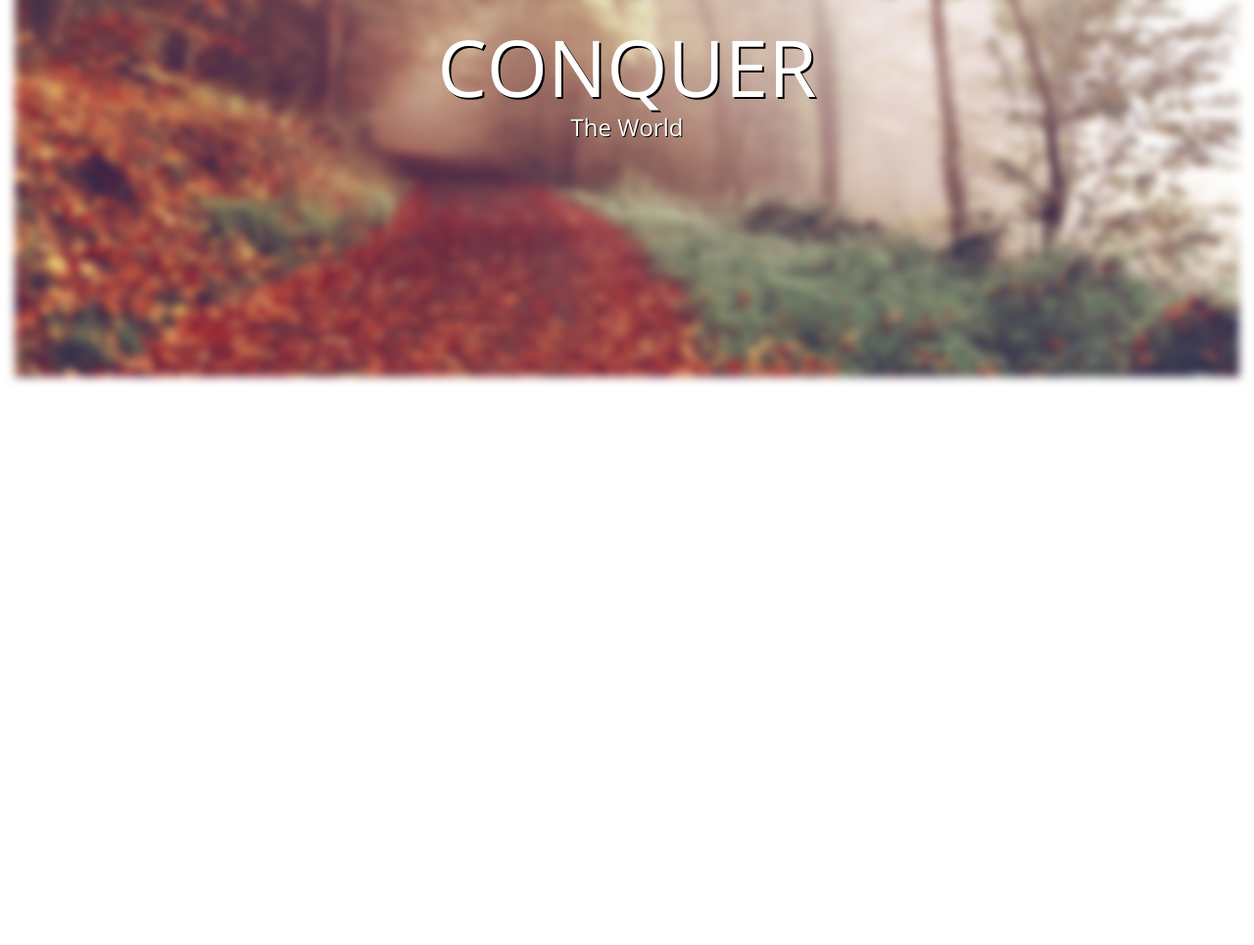
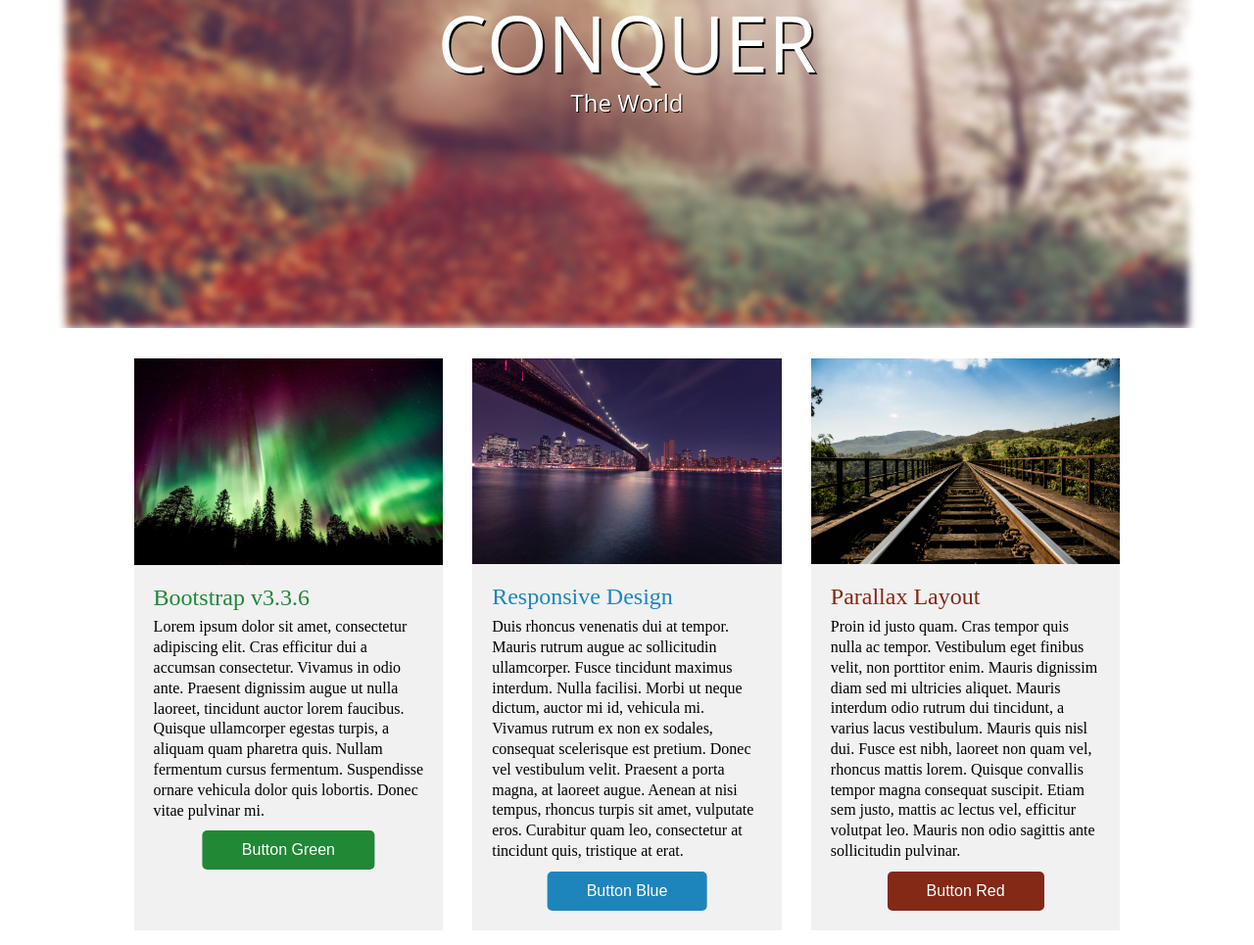
Before and after one commit to cchitla/html-exercise, a plain HTML site: page index.html in a window 1280 px wide. Shown: the part 290-1255 px from the top of the page at 98% size. Before the commit the page ends 800 px from the top, so only its background shows below. Drawn offline with nearby package versions, Linux system fonts and the light colour scheme.

Commit message:
created three col cards

```diff
--- a/index.html
+++ b/index.html
@@ -15,6 +15,8 @@
 </head>
 
 <body>
+
+
   <div id="nav">
     <span>
       <button class="nav-btn">Homepage</button>
@@ -24,6 +26,8 @@
       <button class="nav-btn">External</button>
     </span>
   </div>
+
+
   <div id="jumbo">
     <img src="./assets/images/path.jpg" alt="forest path">
     <div id="jumbo-text">
@@ -32,6 +36,44 @@
     </div>
   </div>
 
+
+  <div class="three-col">
+    <div class="card">
+      <img src="./assets/images/aurora-borealis.jpg" alt="bike">
+      <div class="card-text">
+        <h4 class="green-text">Bootstrap v3.3.6</h4>
+        <p>Lorem ipsum dolor sit amet, consectetur adipiscing elit. Cras efficitur dui a accumsan consectetur. Vivamus in odio ante. Praesent dignissim augue ut nulla laoreet, tincidunt auctor lorem faucibus. Quisque ullamcorper egestas turpis, a aliquam quam pharetra quis. Nullam fermentum cursus fermentum. Suspendisse ornare vehicula dolor quis lobortis. Donec vitae pulvinar mi.</p>
+        <button class="green">Button Green</button>
+      </div>
+    </div>
+
+
+    <div class="card">
+      <img src="./assets/images/city-bridge.jpg" alt="bike">
+      <div class="card-text">
+        <h4 class="blue-text">Responsive Design</h4>
+        <p>Duis rhoncus venenatis dui at tempor. Mauris rutrum augue ac sollicitudin ullamcorper. Fusce tincidunt maximus interdum. Nulla facilisi. Morbi ut neque dictum, auctor mi id, vehicula mi. Vivamus rutrum ex non ex sodales, consequat scelerisque est pretium. Donec vel vestibulum velit. Praesent a porta magna, at laoreet augue. Aenean at nisi tempus, rhoncus turpis sit amet, vulputate eros. Curabitur quam leo, consectetur at tincidunt quis, tristique at erat.</p>
+        <button class="blue">Button Blue</button>
+      </div>
+
+    </div>
+
+    <div class="card">
+      <img src="./assets/images/railroad-bridge.jpg" alt="bike">
+      <div class="card-text">
+        <h4 class="red-text">Parallax Layout</h4>
+        <p>Proin id justo quam. Cras tempor quis nulla ac tempor. Vestibulum eget finibus velit, non porttitor enim. Mauris dignissim diam sed mi ultricies aliquet. Mauris interdum odio rutrum dui tincidunt, a varius lacus vestibulum. Mauris quis nisl dui. Fusce est nibh, laoreet non quam vel, rhoncus mattis lorem. Quisque convallis tempor magna consequat suscipit. Etiam sem justo, mattis ac lectus vel, efficitur volutpat leo. Mauris non odio sagittis ante sollicitudin pulvinar.</p>
+        <button class="red">Button Red</button>
+      </div>
+    </div>
+
+  </div>
+
+  <div class="two-col">
+    <div class="column"></div>
+
+  </div>
+
 </body>
 
 </html>
--- a/style.css
+++ b/style.css
@@ -21,19 +21,21 @@
 }
 
 #jumbo {
+  z-index: -1;
   display: grid;
   justify-content: center;
   position: relative;
   text-align: center;
+  overflow: hidden;
 }
 
 #jumbo img {
-  z-index: -1;
-  filter: blur(5px);
-  -webkit-filter: blur(5px);
-  max-width: 100%;
-  height: 600px;
-
+  filter: blur(4px);
+  -webkit-filter: blur(4px);
+  width: 100%;
+  max-width: 1920px;
+  height: 550px;
+  object-fit: cover;
 }
 
 #jumbo-text {
@@ -58,15 +60,74 @@
   text-shadow: 1px 1px black;
 }
 
+.three-col {
+  margin-top: 1em;
+  display: grid;
+  grid-template-columns: 27% 27% 27%;
+  justify-content: center;
+}
+
+.three-col button {
+  color: white;
+  font-size: 1em;
+  height: 40px;
+  padding: 0px 40px;
+  border: none;
+  border-radius: 5px;
+  margin-top: 10px;
+  position: relative;
+  left: 50%;
+  transform: translate(-50%, 0%);
+
+}
+
+.card {
+  background-color: rgb(241, 241,	241);
+  margin: 15px;
+}
+
+.card h4 {
+  font-size: 1.5rem;
+  margin-bottom: 10px;
+}
+
+
+.card img{
+  position: relative;
+  width: 100%
+}
+
+.card-text {
+  margin: 20px;
+  line-height: 1.3rem;
+}
+
+
+.two-col {
+  display: grid;
+}
+
 
 .red {
   background-color: rgb(131, 41, 22);
+}
+
+.red-text {
+  color: rgb(131, 41, 22);
 }
 
 .blue {
  background-color: rgb(30, 133,	188);
 }
 
+.blue-text {
+  color: rgb(30, 133,	188);
+}
+
 .green {
   background-color: rgb(33, 136, 54);
 }
+
+.green-text {
+  color: rgb(33, 136, 54);
+}
```
